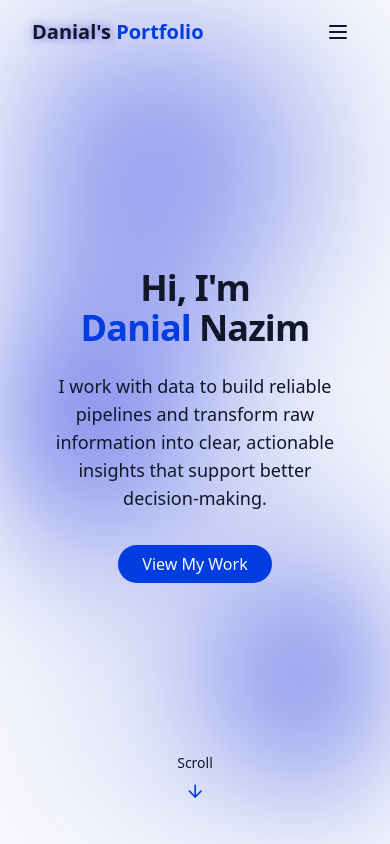
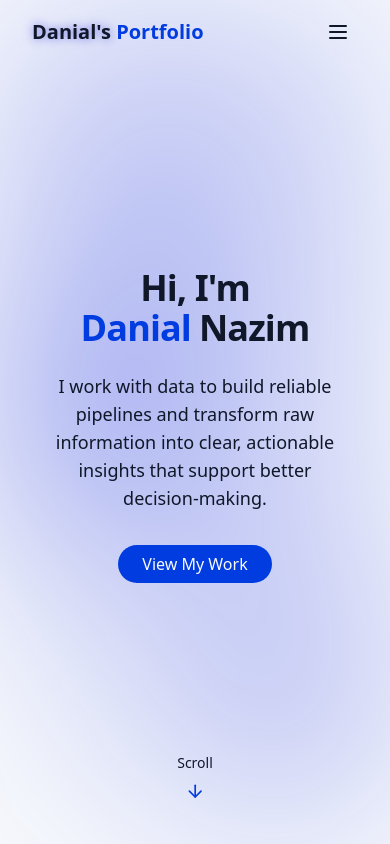
Before and after one commit to Danykenobi/DanialPortfolio, a React (Vite) app: page / in a window 390 px wide. Shown: the top 844 px of the page. Built offline with nearby package versions, Linux system fonts and the light colour scheme.

Commit message:
Tone down blue color and increase blur and gradient spread

```diff
--- a/src/index.css
+++ b/src/index.css
@@ -181,24 +181,24 @@
 
 .animated-gradient {
   @apply w-full h-full;
-  background: radial-gradient(circle at 20% 50%, rgba(0, 20, 220, 0.8) 0%, rgba(0, 20, 220, 0.4) 7%, transparent 25%),
-              radial-gradient(circle at 80% 80%, rgba(0, 20, 220, 0.6) 0%, rgba(0, 20, 220, 0.2) 10%, transparent 30%),
-              radial-gradient(circle at 40% 20%, rgba(0, 20, 220, 0.5) 0%, transparent 20%);
+  background: radial-gradient(circle at 20% 50%, rgba(0, 20, 220, 0.4) 0%, rgba(0, 20, 220, 0.15) 15%, transparent 40%),
+              radial-gradient(circle at 80% 80%, rgba(0, 20, 220, 0.3) 0%, rgba(0, 20, 220, 0.08) 20%, transparent 50%),
+              radial-gradient(circle at 40% 20%, rgba(0, 20, 220, 0.25) 0%, transparent 45%);
   background-size: 150% 150%;
   animation: gradient-shift 60s ease-in-out infinite;
-  filter: blur(80px);
+  filter: blur(100px);
   will-change: background-position;
   -webkit-transform: translateZ(0);
   transform: translateZ(0);
 }
 
 .dark .animated-gradient {
-  background: radial-gradient(circle at 20% 50%, rgba(0, 20, 220, 0.9) 0%, rgba(0, 20, 220, 0.5) 7%, transparent 25%),
-              radial-gradient(circle at 80% 80%, rgba(0, 20, 220, 0.7) 0%, rgba(0, 20, 220, 0.2) 10%, transparent 30%),
-              radial-gradient(circle at 40% 20%, rgba(0, 20, 220, 0.6) 0%, transparent 20%);
+  background: radial-gradient(circle at 20% 50%, rgba(0, 20, 220, 0.5) 0%, rgba(0, 20, 220, 0.2) 15%, transparent 40%),
+              radial-gradient(circle at 80% 80%, rgba(0, 20, 220, 0.4) 0%, rgba(0, 20, 220, 0.1) 20%, transparent 50%),
+              radial-gradient(circle at 40% 20%, rgba(0, 20, 220, 0.35) 0%, transparent 45%);
   background-size: 150% 150%;
   animation: gradient-shift 60s ease-in-out infinite;
-  filter: blur(80px);
+  filter: blur(100px);
   will-change: background-position;
   -webkit-transform: translateZ(0);
   transform: translateZ(0);
@@ -206,18 +206,18 @@
 
 @media (max-width: 768px) {
   .animated-gradient {
-    background: radial-gradient(circle at 20% 50%, rgba(0, 20, 220, 0.8) 0%, rgba(0, 20, 220, 0.3) 15%, transparent 40%),
-                radial-gradient(circle at 80% 80%, rgba(0, 20, 220, 0.6) 0%, rgba(0, 20, 220, 0.1) 20%, transparent 45%),
-                radial-gradient(circle at 40% 20%, rgba(0, 20, 220, 0.5) 0%, transparent 35%);
-    filter: blur(60px);
+    background: radial-gradient(circle at 20% 50%, rgba(0, 20, 220, 0.4) 0%, rgba(0, 20, 220, 0.1) 25%, transparent 55%),
+                radial-gradient(circle at 80% 80%, rgba(0, 20, 220, 0.3) 0%, rgba(0, 20, 220, 0.05) 30%, transparent 65%),
+                radial-gradient(circle at 40% 20%, rgba(0, 20, 220, 0.25) 0%, transparent 60%);
+    filter: blur(90px);
     animation: gradient-shift 80s ease-in-out infinite;
   }
 
   .dark .animated-gradient {
-    background: radial-gradient(circle at 20% 50%, rgba(0, 20, 220, 0.9) 0%, rgba(0, 20, 220, 0.3) 15%, transparent 40%),
-                radial-gradient(circle at 80% 80%, rgba(0, 20, 220, 0.7) 0%, rgba(0, 20, 220, 0.1) 20%, transparent 45%),
-                radial-gradient(circle at 40% 20%, rgba(0, 20, 220, 0.6) 0%, transparent 35%);
-    filter: blur(60px);
+    background: radial-gradient(circle at 20% 50%, rgba(0, 20, 220, 0.5) 0%, rgba(0, 20, 220, 0.15) 25%, transparent 55%),
+                radial-gradient(circle at 80% 80%, rgba(0, 20, 220, 0.4) 0%, rgba(0, 20, 220, 0.08) 30%, transparent 65%),
+                radial-gradient(circle at 40% 20%, rgba(0, 20, 220, 0.35) 0%, transparent 60%);
+    filter: blur(90px);
     animation: gradient-shift 80s ease-in-out infinite;
   }
 }
```
